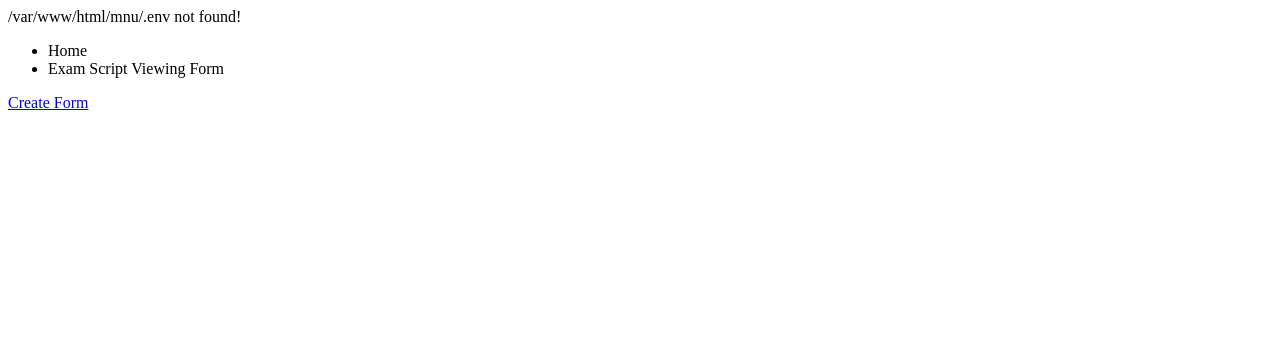
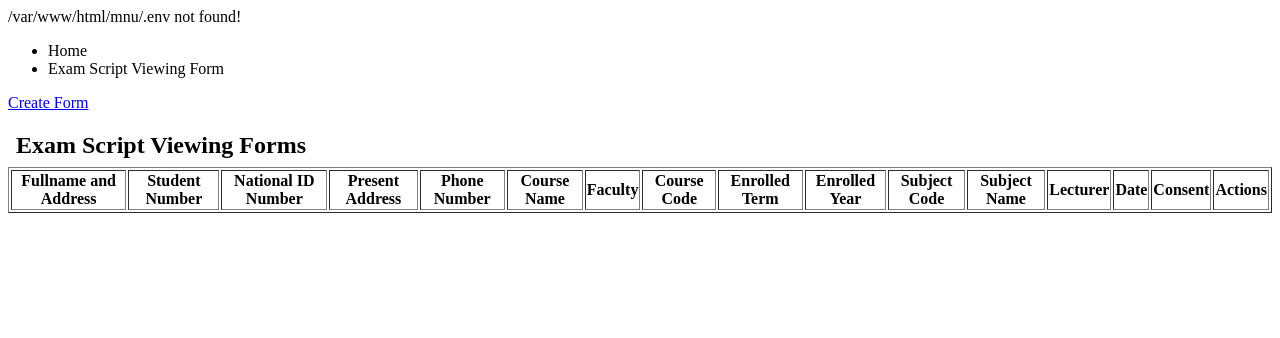
Before and after one commit to Affan-Arshad/mnu, a PHP site: page /exam_script_viewing_forms/index.php in a window 1280 px wide. Shown: the top 338 px of the page. Run offline with PHP 8.4, Linux system fonts and the light colour scheme; data that the repository does not hold is empty.

Commit message:
Index, Delete and Edit: Crud Complete

```diff
--- a/css/style.css
+++ b/css/style.css
@@ -7,6 +7,7 @@
 input {
     position: absolute;
     height: 13px;
+    box-sizing: content-box;
 }
 
 input[name='fullname_and_address'] {
@@ -101,11 +102,36 @@ input[name='consent'] {
     left: 449px;
 }
 
+form button.cancel {
+    background: color-mix(in srgb, red, white 60%);
+}
+
 form button {
     width: 100%;
     height: 40px;
-    background: #FECC9B;
-    margin: 13px 0 32px;
+    background: color-mix(in srgb, green, white 60%);
     border: 1px solid;
     cursor: pointer;
+    margin-top: 13px;
 }
+
+form button:not([type='button']) {
+    margin-bottom: 32px;
+}
+
+table {
+    margin-top: 20px;
+    width: 100%;
+
+    caption {
+        text-align: left;
+        font-weight: bold;
+        font-size: 1.5rem;
+        margin-bottom: .5rem;
+        margin-left: .5rem;
+    }
+}
+
+button a {
+    display: block;
+}
--- a/exam_script_viewing_forms/create.php
+++ b/exam_script_viewing_forms/create.php
@@ -6,7 +6,7 @@ include("../layout/header.php");
 
 <div class="form-wrapper">
     <img class="form" src="../assets/form.png" >
-    <form action="store.php" method="POST">
+    <form action="insert.php" method="POST">
         <input type="text" name="fullname_and_address" value="test">
         <input type="text" name="student_number" value="test">
         <input type="text" name="national_id_no" value="test">
--- a/exam_script_viewing_forms/index.php
+++ b/exam_script_viewing_forms/index.php
@@ -7,15 +7,63 @@ include("../layout/header.php");
 
 <a href="create.php">Create Form</a>
 
-<?php
+<table border=1>
+    <caption>Exam Script Viewing Forms</caption>
 
-$forms = mysqli_query($conn, 'SELECT * from exam_script_viewing_forms');
+    <thead>
+        <tr>
+            <th>Fullname and Address</th>
+            <th>Student Number</th>
+            <th>National ID Number</th>
+            <th>Present Address</th>
+            <th>Phone Number</th>
+            <th>Course Name</th>
+            <th>Faculty</th>
+            <th>Course Code</th>
+            <th>Enrolled Term</th>
+            <th>Enrolled Year</th>
+            <th>Subject Code</th>
+            <th>Subject Name</th>
+            <th>Lecturer</th>
+            <th>Date</th>
+            <th>Consent</th>
+            <th>Actions</th>
+        </tr>
+    </thead>
 
-while($row = mysqli_fetch_row($forms)) { ?>
+    <tbody>
 
-<div><?php echo var_dump($row); ?></div>
+        <?php
 
-<?php } ?>
+        $forms = mysqli_query($conn, 'SELECT * from exam_script_viewing_forms');
+
+        while ($row = mysqli_fetch_assoc($forms)) { ?>
+            <tr>
+                <td><?php echo $row['fullname_and_address']; ?></td>
+                <td><?php echo $row['student_number']; ?></td>
+                <td><?php echo $row['national_id_no']; ?></td>
+                <td><?php echo $row['present_address']; ?></td>
+                <td><?php echo $row['phone_number']; ?></td>
+                <td><?php echo $row['course_name']; ?></td>
+                <td><?php echo $row['faculty']; ?></td>
+                <td><?php echo $row['course_code']; ?></td>
+                <td><?php echo $row['enrolled_term']; ?></td>
+                <td><?php echo $row['enrolled_year']; ?></td>
+                <td><?php echo $row['subject_code']; ?></td>
+                <td><?php echo $row['subject_name']; ?></td>
+                <td><?php echo $row['lecturer']; ?></td>
+                <td><?php echo $row['date']; ?></td>
+                <td><?php echo $row['consent']; ?></td>
+                <td>
+                    <a href="/mnu/exam_script_viewing_forms/edit.php?id=<?php echo $row['id']; ?>">Edit</a>
+                    <span> | <span>
+                    <a href="/mnu/exam_script_viewing_forms/delete.php?id=<?php echo $row['id']; ?>">Delete</a>
+                </td>
+            </tr>
+        <?php } ?>
+
+    </tbody>
+</table>
 
 <?php
 include("../layout/footer.php");
```
Also changed, not shown: exam_script_viewing_forms/delete.php (added, +11 -0 lines), exam_script_viewing_forms/edit.php (added, +42 -0 lines), exam_script_viewing_forms/update.php (added, +45 -0 lines), exam_script_viewing_forms/insert.php (renamed from exam_script_viewing_forms/store.php), 1 other file.
